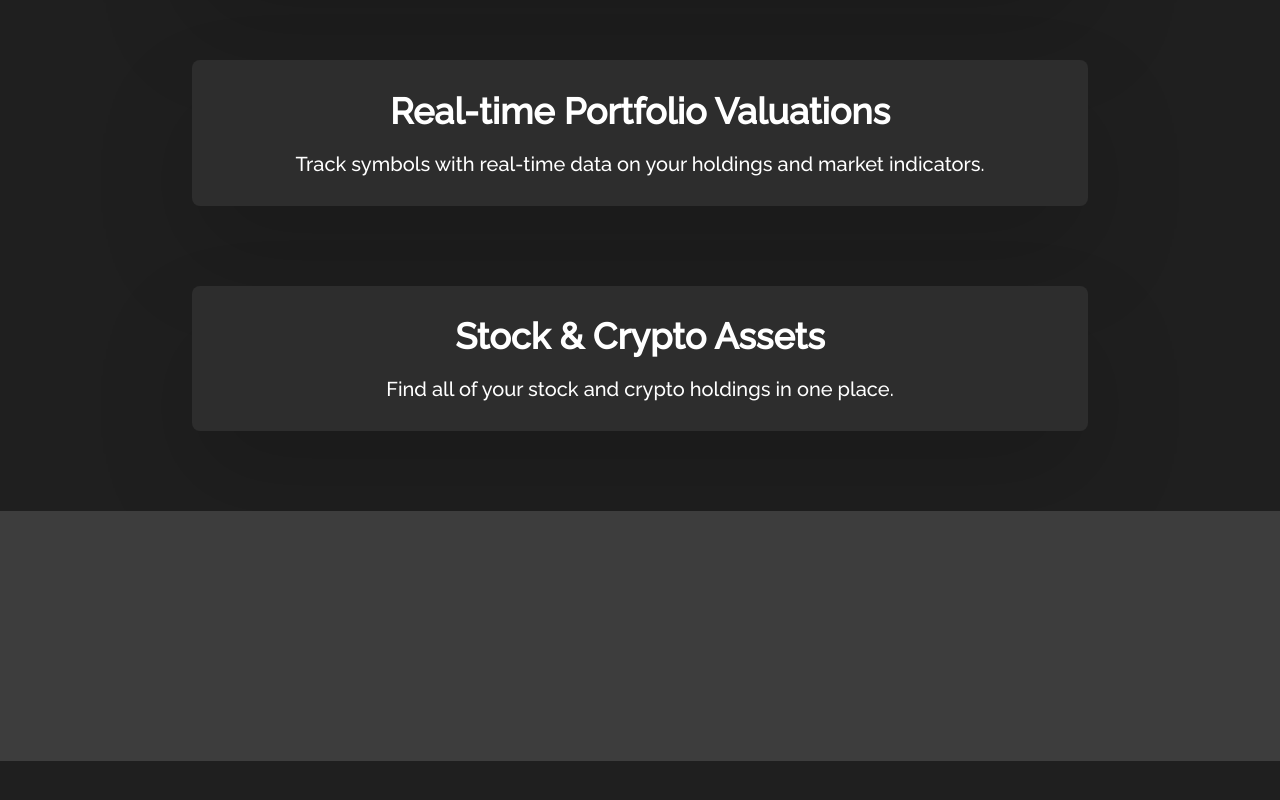
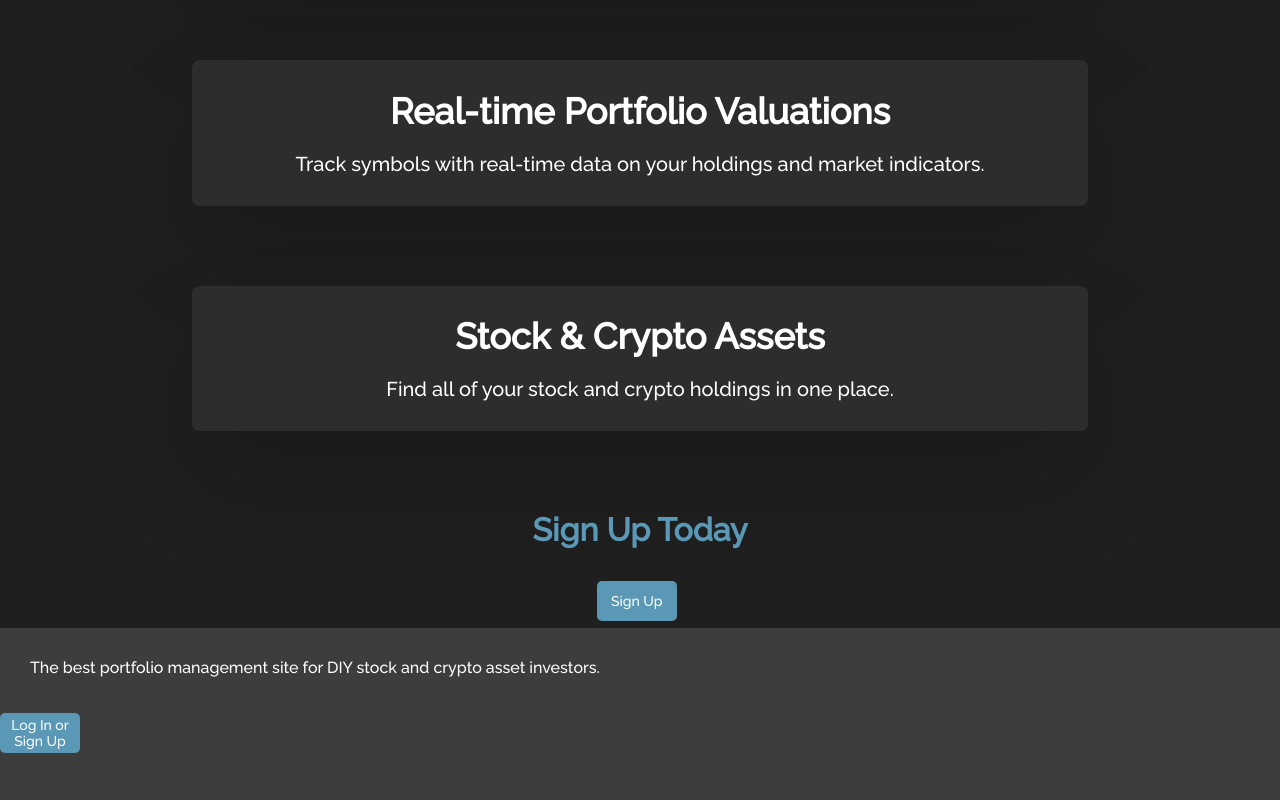
Before and after one commit to TedPhillips1/portfolio-tracker, a Next.js app in the folder portfolio-tracker/: page / in a window 1280 px wide. Shown: the part 980-1780 px from the top of the page. Before the commit the page ends 1741 px from the top, so only its background shows below. Built offline with nearby package versions, Linux system fonts and the light colour scheme; no server answers.

Commit message:
footer styling components added

```diff
--- a/portfolio-tracker/components/auth-button/auth-button-styled.ts
+++ b/portfolio-tracker/components/auth-button/auth-button-styled.ts
@@ -8,6 +8,7 @@ export const AuthButton = styled.button`
   height: 40px;
   border-radius: 5px;
   font-size: 14px;
+  margin-left: 0;
 
   &:hover {
     background-color: #4a7d94;
--- /dev/null
+++ b/portfolio-tracker/components/footer-text/footer-text-component.tsx
@@ -0,0 +1,11 @@
+import { FooterText } from "./footer-text-styled";
+
+type Props = {
+  text: string;
+};
+
+function FooterTextComponent({ text }: Props) {
+  return <FooterText>{text}</FooterText>;
+}
+
+export default FooterTextComponent;
--- /dev/null
+++ b/portfolio-tracker/components/footer-text/footer-text-styled.ts
@@ -0,0 +1,7 @@
+import styled from "styled-components";
+
+export const FooterText = styled.p`
+  margin: auto;
+  align-text: center;
+  padding: 30px;
+`;
--- a/portfolio-tracker/components/footer/footer-component.tsx
+++ b/portfolio-tracker/components/footer/footer-component.tsx
@@ -1,8 +1,26 @@
 import { Footer } from "./footer-styled";
 import TextComponent from "../text/text-component";
+import FooterTextComponent from "../footer-text/footer-text-component";
+import AuthButtonComponent from "../auth-button/auth-button-comp";
+import { useUser } from "@auth0/nextjs-auth0";
 
 function FooterComponent() {
-  return <Footer></Footer>;
+  const { user } = useUser();
+  return (
+    <Footer>
+      <FooterTextComponent text="The best portfolio management site for DIY stock and crypto asset investors." />
+      {!user && (
+        <a href="/api/auth/login">
+          <AuthButtonComponent text="Log In or Sign Up" />
+        </a>
+      )}
+      {user && (
+        <a href="/api/auth/logout">
+          <AuthButtonComponent text="Log Out" />
+        </a>
+      )}
+    </Footer>
+  );
 }
 
 export default FooterComponent;
--- a/portfolio-tracker/components/footer/footer-styled.ts
+++ b/portfolio-tracker/components/footer/footer-styled.ts
@@ -3,4 +3,8 @@ import styled from "styled-components";
 export const Footer = styled.footer`
   background-color: #3d3d3d;
   height: 250px;
+  margin-top: 40px;
+  width: 100%;
+  align-text: center;
+  margin: auto;
 `;
--- a/portfolio-tracker/components/landing-page/landing-page-component.tsx
+++ b/portfolio-tracker/components/landing-page/landing-page-component.tsx
@@ -2,6 +2,8 @@ import { LandingPage } from "./landing-page-styled";
 import TopContentComponent from "../top-content/top-content-component";
 import { useEffect, useReducer } from "react";
 import AboutContentComponent from "../about-content/about-content-component";
+import SubHeaderComponent from "../sub-header/sub-header-component";
+import AuthButtonComponent from "../auth-button/auth-button-comp";
 
 type initialState = {
   div1: boolean;
@@ -102,6 +104,10 @@ function LandingPageComponent() {
           text="Find all of your stock and crypto holdings in one place."
         />
       </div>
+      <SubHeaderComponent text="Sign Up Today" />
+      <a href="/api/auth/login">
+        <AuthButtonComponent text="Sign Up" />
+      </a>
     </LandingPage>
   );
 }
--- a/portfolio-tracker/components/navbar/navbar-component.tsx
+++ b/portfolio-tracker/components/navbar/navbar-component.tsx
@@ -20,11 +20,6 @@ function NavBarComponent() {
       <nav>
         {!user && (
           <>
-            <Link href="/about">
-              <a>
-                <ClearButtonComponent text="About" />
-              </a>
-            </Link>
             <a href="/api/auth/login">
               <AuthButtonComponent text="Log In" />
             </a>
```
